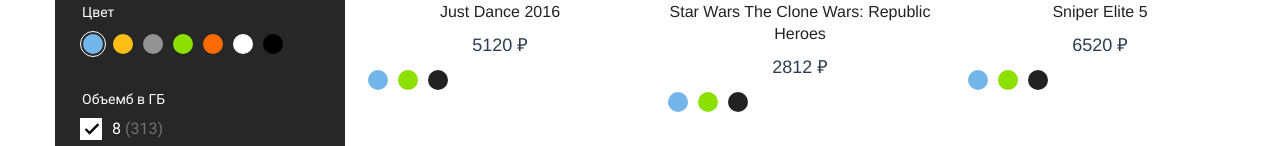
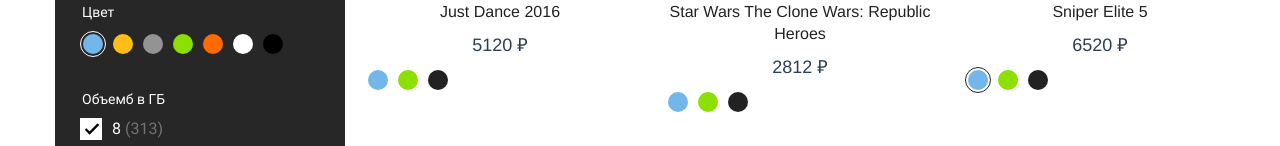
Before and after one commit to K0t0pulta/shop, a Vue app: page / in a window 1280 px wide. Shown: the part 654-800 px from the top of the page. Built offline with nearby package versions, Linux system fonts and the light colour scheme.

Commit message:
ColorPicker small fix

```diff
--- a/src/components/ColorPicker.vue
+++ b/src/components/ColorPicker.vue
@@ -2,7 +2,7 @@
     <ul class="colors colors--black">
       <li class="colors__item" v-for="(color, index) in colors" :key="index">
         <label class="colors__label" :for="'color' + index">
-          <input class="colors__radio sr-only" type="radio" :value="color" :id="'color' + index" v-model="value" name="color">
+          <input class="colors__radio sr-only" type="radio" :value="color" :id="'color' + index" v-model="picked" name="color">
           <span class="colors__value" :style="'background-color: ' + color + ';'">
           </span>
         </label>
@@ -12,6 +12,11 @@
 
 <script>
 export default {
-  props: ['colors']
+  props: ['colors'],
+  data() {
+    return {
+      picked: this.colors[0]
+    };
+  }
 };
 </script>
```
